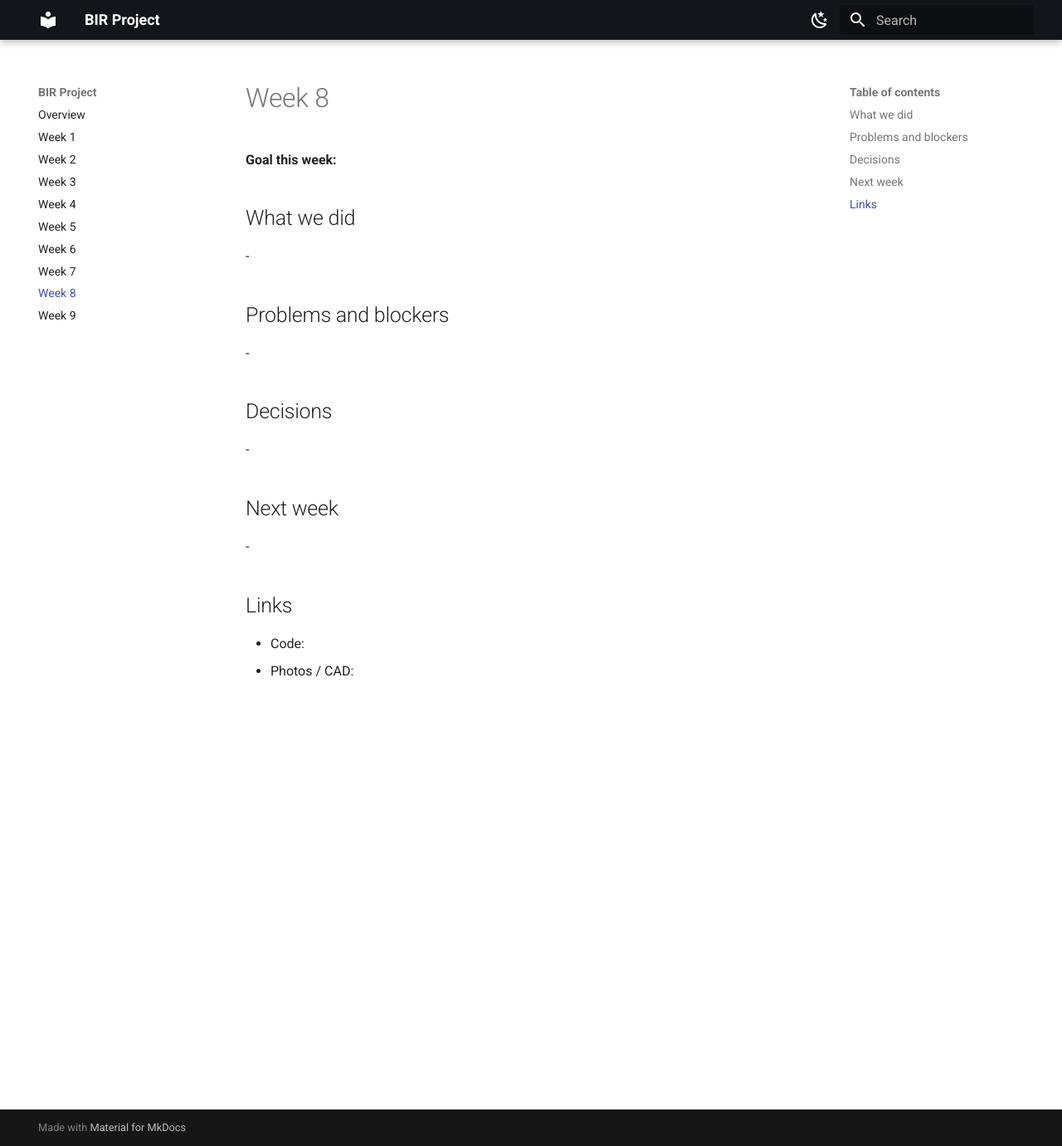
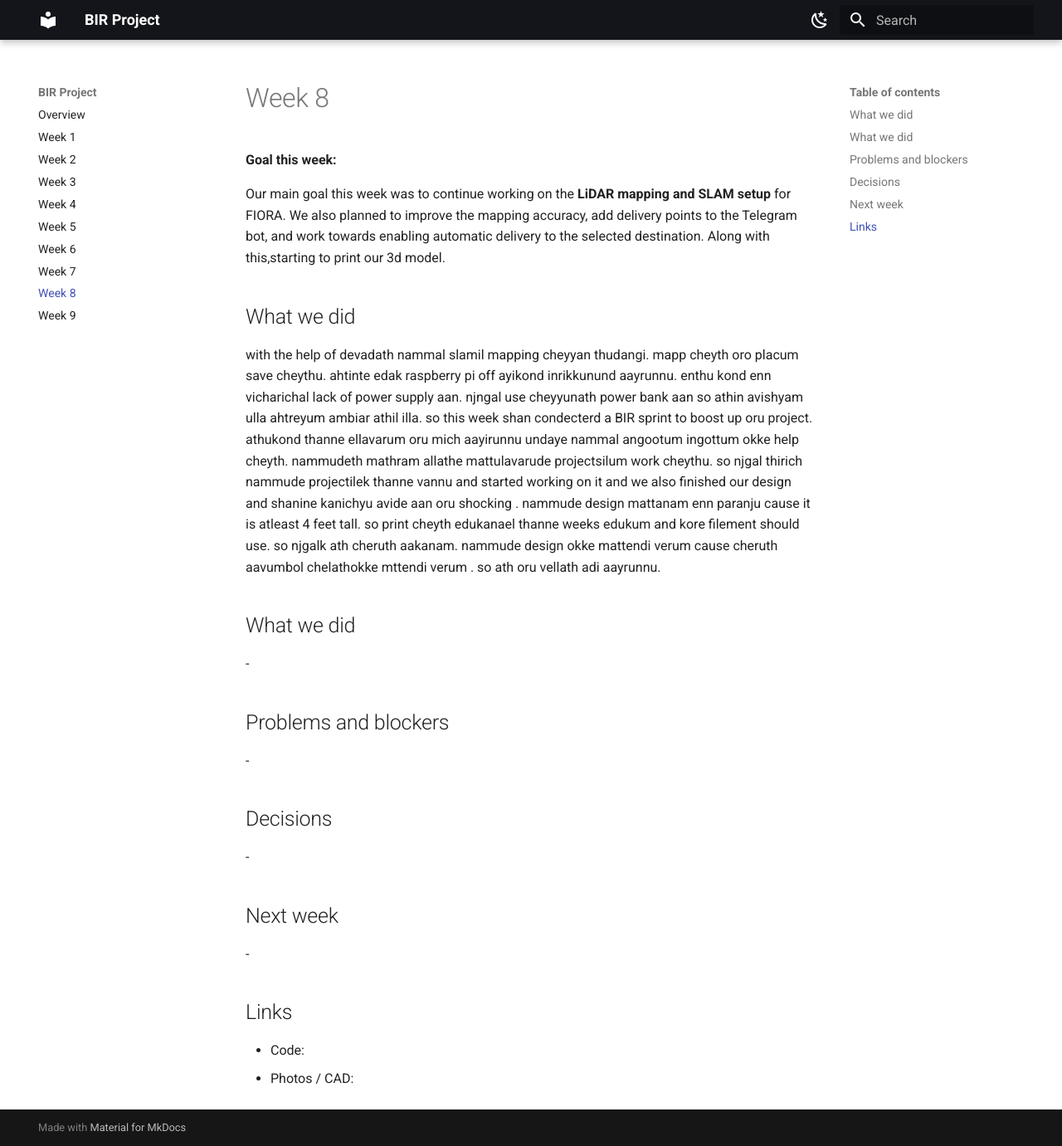
Before and after one commit to BuilderinResidencyTinkerspace/FIORA, an MkDocs documentation site: the page built from docs/week-08.md, in a window 1280 px wide and 1381 px high. Shown: the whole window at 83% size. Built offline with MkDocs 1.6.1 and Material for MkDocs 9.7.7, drawn with Linux system fonts in a browser that asks for light colours.

Commit message:
Revise week 8 documentation with project updates
Updated the week 8 documentation to include goals and progress on LiDAR mapping and SLAM setup, as well as issues faced during the project.

```diff
--- a/docs/week-08.md
+++ b/docs/week-08.md
@@ -1,6 +1,13 @@
 # Week 8
 
 **Goal this week:**
+
+Our main goal this week was to continue working on the **LiDAR mapping and SLAM setup** for FIORA. We also planned to improve the mapping accuracy, add delivery points to the Telegram bot, and work towards enabling automatic delivery to the selected destination. Along with this,starting to print our 3d model.
+
+## What we did
+with the help of devadath nammal slamil mapping cheyyan thudangi. mapp cheyth oro placum save cheythu. ahtinte edak raspberry pi off ayikond inrikkunund aayrunnu. enthu kond enn vicharichal lack of power supply aan. njngal use cheyyunath power bank aan so athin avishyam ulla ahtreyum ambiar athil illa. so this week shan condecterd a BIR sprint to boost up oru project. athukond thanne ellavarum oru mich aayirunnu undaye nammal angootum ingottum okke help cheyth. nammudeth mathram allathe mattulavarude projectsilum work cheythu. so njgal thirich nammude projectilek thanne vannu and started working on it and we also finished our design and shanine kanichyu avide aan oru shocking . nammude design mattanam enn paranju cause it is atleast 4 feet tall. so print cheyth edukanael thanne weeks edukum and kore filement should use. so njgalk ath cheruth aakanam. nammude design okke mattendi verum cause cheruth aavumbol chelathokke mttendi verum . so ath oru vellath adi aayrunnu.
+
+
 
 ## What we did
 
```
